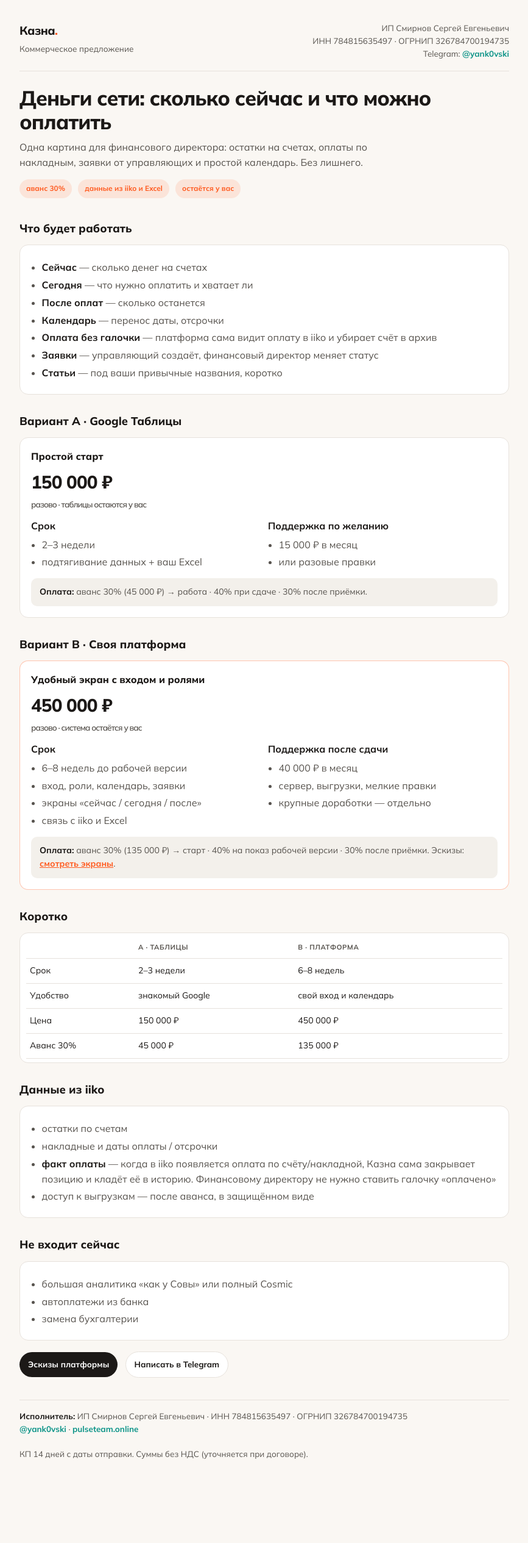
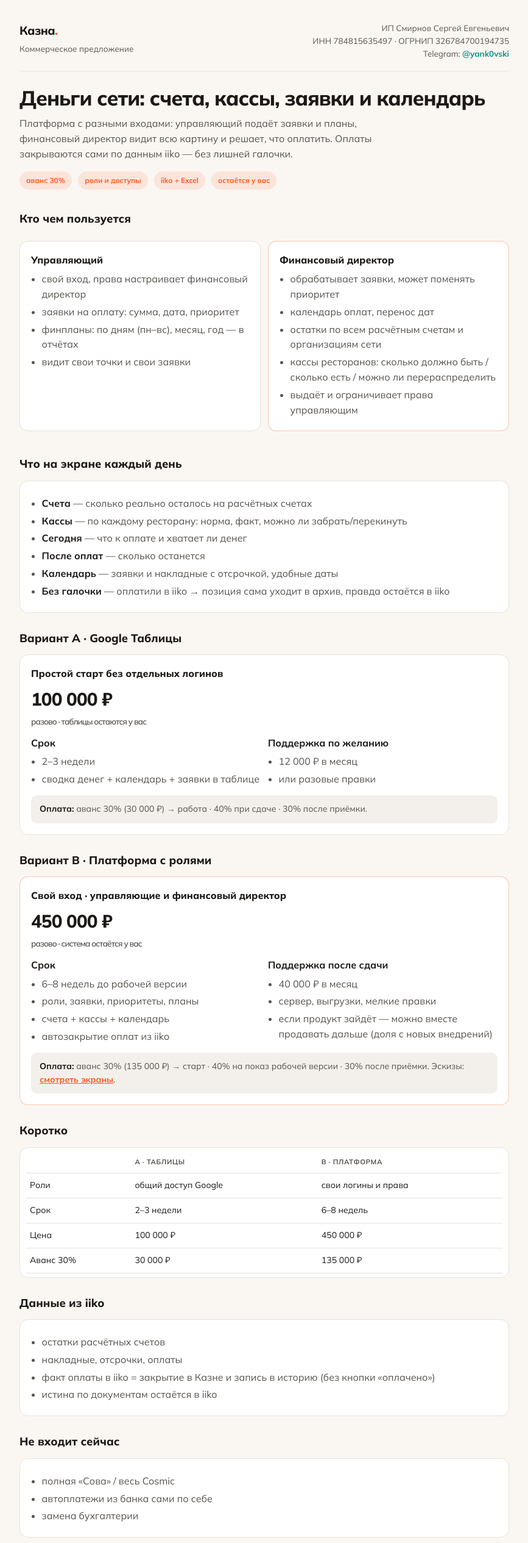
Before and after one commit to mrsergeyesmirnov-svg/-1, a plain HTML site: page kazna/kp.html in a window 1280 px wide. Shown: the top 2530 px of the page at 61% size, without its empty margins (206-1073 px from the left). Before the commit the page ends 2467 px from the top, so only its background shows below. Drawn offline with Linux system fonts and the light colour scheme.

Commit message:
Expand Казна KP: roles, cash desks, plans; prices 100/450 (#19)
Manager vs finance director logins, daily/monthly/yearly plans,
account and till balances with redistribution, iiko auto-archive,
optional joint resale note.

Co-authored-by: Cursor Agent <cursoragent@cursor.com>
Co-authored-by: mrsergeyesmirnov-svg <mrsergeyesmirnov-svg@users.noreply.github.com>

```diff
--- a/kazna/kp.html
+++ b/kazna/kp.html
@@ -40,7 +40,7 @@
       font-weight: 800; letter-spacing: -0.03em; line-height: 1.15;
       margin: 0 0 10px;
     }
-    h2 { font-size: 1.15rem; font-weight: 800; margin: 30px 0 10px; }
+    h2 { font-size: 1.15rem; font-weight: 800; margin: 28px 0 10px; }
     h3 { font-size: 1rem; font-weight: 800; margin: 0 0 6px; }
     .lead { color: var(--muted); margin: 0 0 16px; max-width: 38em; }
     .pill {
@@ -50,7 +50,7 @@
     }
     .card {
       background: var(--surface); border: 1px solid var(--line); border-radius: 14px;
-      padding: 18px 18px; margin: 12px 0;
+      padding: 18px; margin: 12px 0;
     }
     .card.hot { border-color: rgba(255,90,31,.35); }
     .grid { display: grid; gap: 12px; }
@@ -94,32 +94,56 @@
       </div>
     </div>
 
-    <h1>Деньги сети: сколько сейчас и что можно оплатить</h1>
+    <h1>Деньги сети: счета, кассы, заявки и календарь</h1>
     <p class="lead">
-      Одна картина для финансового директора: остатки на счетах, оплаты по накладным,
-      заявки от управляющих и простой календарь. Без лишнего.
+      Платформа с разными входами: управляющий подаёт заявки и планы,
+      финансовый директор видит всю картину и решает, что оплатить.
+      Оплаты закрываются сами по данным iiko — без лишней галочки.
     </p>
     <span class="pill">аванс 30%</span>
-    <span class="pill">данные из iiko и Excel</span>
+    <span class="pill">роли и доступы</span>
+    <span class="pill">iiko + Excel</span>
     <span class="pill">остаётся у вас</span>
 
-    <h2>Что будет работать</h2>
+    <h2>Кто чем пользуется</h2>
+    <div class="grid grid-2">
+      <div class="card">
+        <h3>Управляющий</h3>
+        <ul>
+          <li>свой вход, права настраивает финансовый директор</li>
+          <li>заявки на оплату: сумма, дата, приоритет</li>
+          <li>финпланы: по дням (пн–вс), месяц, год — в отчётах</li>
+          <li>видит свои точки и свои заявки</li>
+        </ul>
+      </div>
+      <div class="card hot">
+        <h3>Финансовый директор</h3>
+        <ul>
+          <li>обрабатывает заявки, может поменять приоритет</li>
+          <li>календарь оплат, перенос дат</li>
+          <li>остатки по всем расчётным счетам и организациям сети</li>
+          <li>кассы ресторанов: сколько должно быть / сколько есть / можно ли перераспределить</li>
+          <li>выдаёт и ограничивает права управляющим</li>
+        </ul>
+      </div>
+    </div>
+
+    <h2>Что на экране каждый день</h2>
     <div class="card">
       <ul>
-        <li><strong>Сейчас</strong> — сколько денег на счетах</li>
-        <li><strong>Сегодня</strong> — что нужно оплатить и хватает ли</li>
+        <li><strong>Счета</strong> — сколько реально осталось на расчётных счетах</li>
+        <li><strong>Кассы</strong> — по каждому ресторану: норма, факт, можно ли забрать/перекинуть</li>
+        <li><strong>Сегодня</strong> — что к оплате и хватает ли денег</li>
         <li><strong>После оплат</strong> — сколько останется</li>
-        <li><strong>Календарь</strong> — перенос даты, отсрочки</li>
-        <li><strong>Оплата без галочки</strong> — платформа сама видит оплату в iiko и убирает счёт в архив</li>
-        <li><strong>Заявки</strong> — управляющий создаёт, финансовый директор меняет статус</li>
-        <li><strong>Статьи</strong> — под ваши привычные названия, коротко</li>
+        <li><strong>Календарь</strong> — заявки и накладные с отсрочкой, удобные даты</li>
+        <li><strong>Без галочки</strong> — оплатили в iiko → позиция сама уходит в архив, правда остаётся в iiko</li>
       </ul>
     </div>
 
     <h2>Вариант A · Google Таблицы</h2>
     <div class="card">
-      <h3>Простой старт</h3>
-      <div class="price">150 000 ₽
+      <h3>Простой старт без отдельных логинов</h3>
+      <div class="price">100 000 ₽
         <small>разово · таблицы остаются у вас</small>
       </div>
       <div class="grid grid-2" style="margin-top:12px;">
@@ -127,23 +151,23 @@
           <strong>Срок</strong>
           <ul>
             <li>2–3 недели</li>
-            <li>подтягивание данных + ваш Excel</li>
+            <li>сводка денег + календарь + заявки в таблице</li>
           </ul>
         </div>
         <div>
           <strong>Поддержка по желанию</strong>
           <ul>
-            <li>15 000 ₽ в месяц</li>
+            <li>12 000 ₽ в месяц</li>
             <li>или разовые правки</li>
           </ul>
         </div>
       </div>
-      <div class="note"><strong>Оплата:</strong> аванс 30% (45 000 ₽) → работа · 40% при сдаче · 30% после приёмки.</div>
+      <div class="note"><strong>Оплата:</strong> аванс 30% (30 000 ₽) → работа · 40% при сдаче · 30% после приёмки.</div>
     </div>
 
-    <h2>Вариант B · Своя платформа</h2>
+    <h2>Вариант B · Платформа с ролями</h2>
     <div class="card hot">
-      <h3>Удобный экран с входом и ролями</h3>
+      <h3>Свой вход · управляющие и финансовый директор</h3>
       <div class="price">450 000 ₽
         <small>разово · система остаётся у вас</small>
       </div>
@@ -152,9 +176,9 @@
           <strong>Срок</strong>
           <ul>
             <li>6–8 недель до рабочей версии</li>
-            <li>вход, роли, календарь, заявки</li>
-            <li>экраны «сейчас / сегодня / после»</li>
-            <li>связь с iiko и Excel</li>
+            <li>роли, заявки, приоритеты, планы</li>
+            <li>счета + кассы + календарь</li>
+            <li>автозакрытие оплат из iiko</li>
           </ul>
         </div>
         <div>
@@ -162,7 +186,7 @@
           <ul>
             <li>40 000 ₽ в месяц</li>
             <li>сервер, выгрузки, мелкие правки</li>
-            <li>крупные доработки — отдельно</li>
+            <li>если продукт зайдёт — можно вместе продавать дальше (доля с новых внедрений)</li>
           </ul>
         </div>
       </div>
@@ -177,10 +201,10 @@
       <table class="table">
         <thead><tr><th></th><th>A · Таблицы</th><th>B · Платформа</th></tr></thead>
         <tbody>
+          <tr><td>Роли</td><td>общий доступ Google</td><td>свои логины и права</td></tr>
           <tr><td>Срок</td><td>2–3 недели</td><td>6–8 недель</td></tr>
-          <tr><td>Удобство</td><td>знакомый Google</td><td>свой вход и календарь</td></tr>
-          <tr><td>Цена</td><td>150 000 ₽</td><td>450 000 ₽</td></tr>
-          <tr><td>Аванс 30%</td><td>45 000 ₽</td><td>135 000 ₽</td></tr>
+          <tr><td>Цена</td><td>100 000 ₽</td><td>450 000 ₽</td></tr>
+          <tr><td>Аванс 30%</td><td>30 000 ₽</td><td>135 000 ₽</td></tr>
         </tbody>
       </table>
     </div>
@@ -188,18 +212,18 @@
     <h2>Данные из iiko</h2>
     <div class="card">
       <ul>
-        <li>остатки по счетам</li>
-        <li>накладные и даты оплаты / отсрочки</li>
-        <li><strong>факт оплаты</strong> — когда в iiko появляется оплата по счёту/накладной, Казна сама закрывает позицию и кладёт её в историю. Финансовому директору не нужно ставить галочку «оплачено»</li>
-        <li>доступ к выгрузкам — после аванса, в защищённом виде</li>
+        <li>остатки расчётных счетов</li>
+        <li>накладные, отсрочки, оплаты</li>
+        <li>факт оплаты в iiko = закрытие в Казне и запись в историю (без кнопки «оплачено»)</li>
+        <li>истина по документам остаётся в iiko</li>
       </ul>
     </div>
 
     <h2>Не входит сейчас</h2>
     <div class="card">
       <ul>
-        <li>большая аналитика «как у Совы» или полный Cosmic</li>
-        <li>автоплатежи из банка</li>
+        <li>полная «Сова» / весь Cosmic</li>
+        <li>автоплатежи из банка сами по себе</li>
         <li>замена бухгалтерии</li>
       </ul>
     </div>
```
Also changed, not shown: kazna/preview/calendar.html (+1 -0 lines), kazna/preview/cash.html (+26 -18 lines), kazna/preview/index.html (+15 -14 lines), kazna/preview/requests.html (+3 -2 lines), kazna/preview/roles.html (added, +85 -0 lines).
